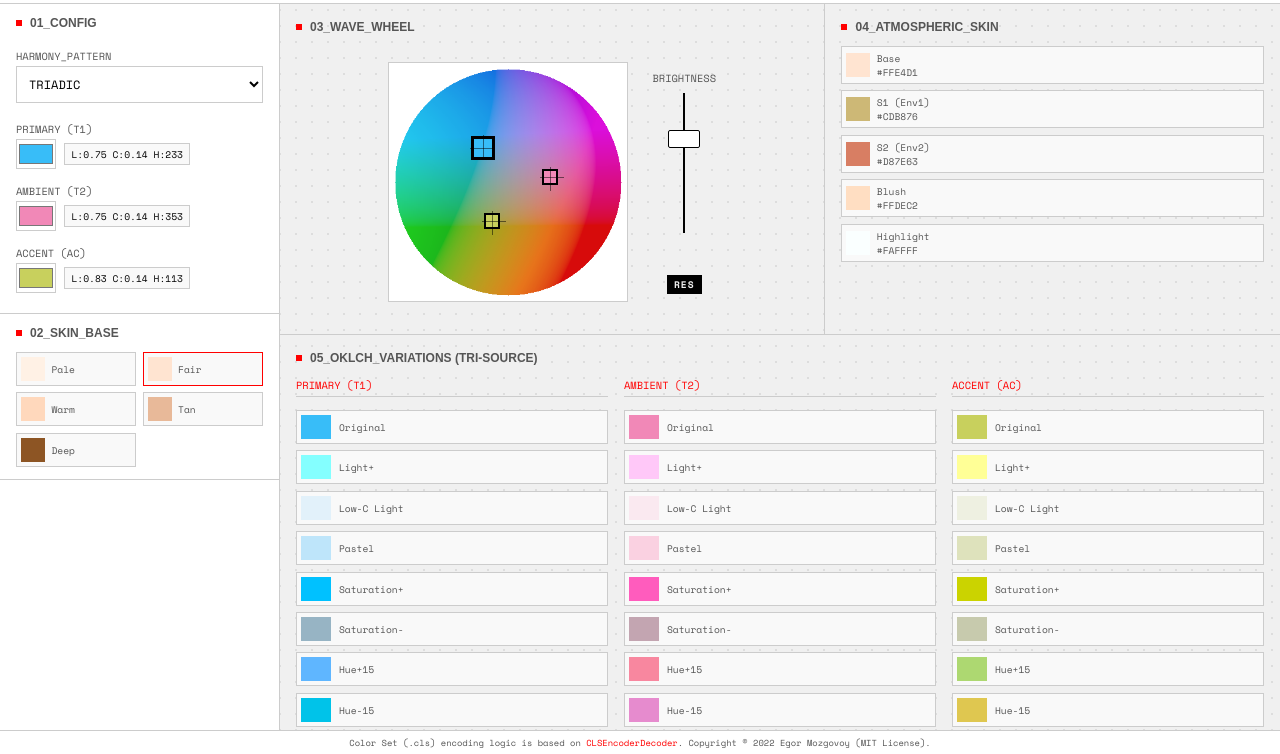
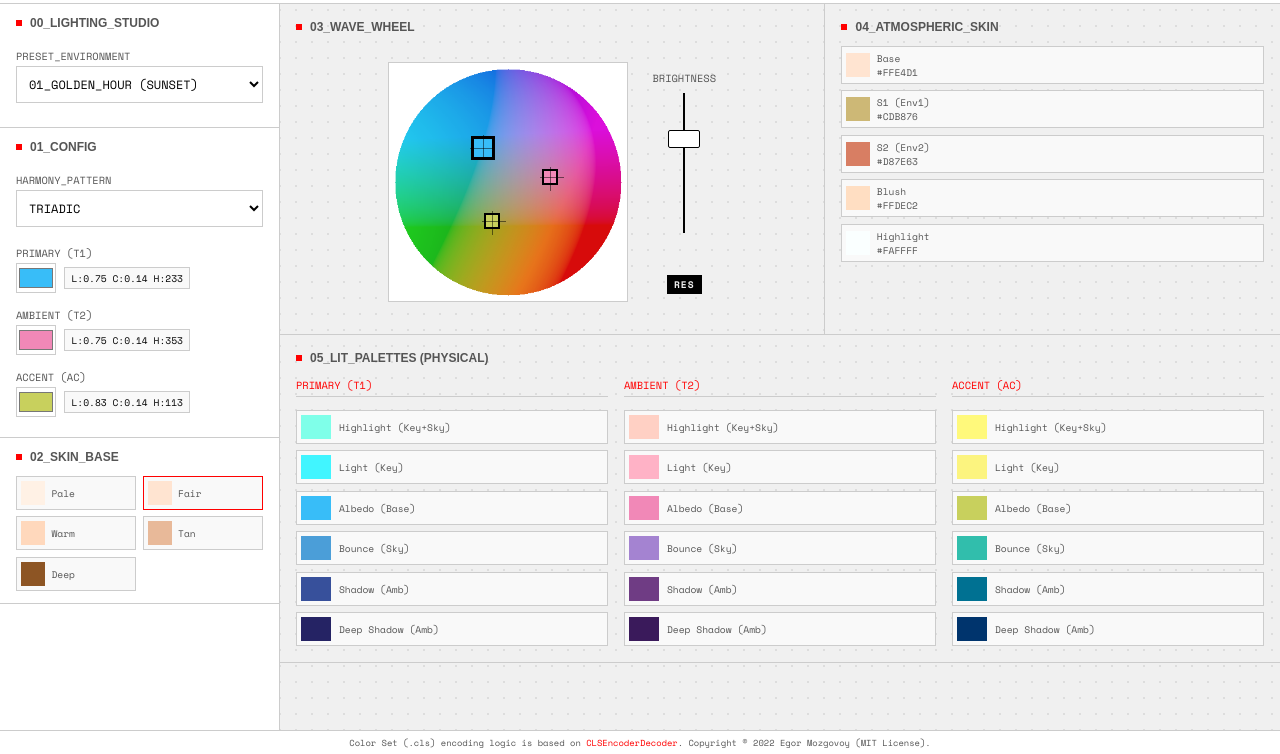
Before and after one commit to dubmiyako/oklch-color-palette, a website built with Vite: page index.html in a window 1280 px wide. Shown: the part 46-800 px from the top of the page. Built offline with nearby package versions, Linux system fonts and the light colour scheme; a web font is replaced by a local one.

Commit message:
feat(lighting): implement physics-based lighting simulation engine with new Custom Studio and Lit Palettes output

```diff
--- a/app.js
+++ b/app.js
@@ -24,6 +24,16 @@ const lightnessSlider = document.getElementById('lightnessSlider');
 const btnResetWheel = document.getElementById('btnResetWheel');
 const htmlEl = document.documentElement;
 
+// Lighting Controls
+const lightingPreset = document.getElementById('lightingPreset');
+const customLightingPanel = document.getElementById('customLightingPanel');
+const keyLightPicker = document.getElementById('keyLightPicker');
+const ambientLightPicker = document.getElementById('ambientLightPicker');
+const skyLightPicker = document.getElementById('skyLightPicker');
+const lchKey = document.getElementById('lchKey');
+const lchAmb = document.getElementById('lchAmb');
+const lchSky = document.getElementById('lchSky');
+
 const skinBases = [
   { name: 'Pale', hex: '#fff1e5' },
   { name: 'Fair', hex: '#ffe4d1' },
@@ -38,11 +48,72 @@ let state = {
   accent: '#fbbf24',
   l: 0.7,
   harmony: 'triadic',
-  skinBase: skinBases[1].hex
+  skinBase: skinBases[1].hex,
+  lightingPreset: 'goldenHour',
+  keyLight: '#FFD599',
+  ambientLight: '#2A2640',
+  skyLight: '#85A8D0'
+};
+
+const LightingPresets = {
+  none: { key: '#FFFFFF', amb: '#000000', sky: '#FFFFFF' },
+  goldenHour: { key: '#FFD599', amb: '#2A2640', sky: '#85A8D0' },
+  nostalgicBlue: { key: '#FFF5D1', amb: '#1F1B38', sky: '#99CCFF' },
+  cloudy: { key: '#E0E5EC', amb: '#4A5060', sky: '#D0D8E0' },
+  cyberpunk: { key: '#FF0055', amb: '#001A33', sky: '#00FFFF' }
 };
 
 let activeHandle = null;
 const MAX_CHROMA = 0.37;
+
+// --- Lighting Engine ---
+function mixHue(h1, h2, amount) {
+  let diff = h2 - h1;
+  if (diff > 180) diff -= 360;
+  else if (diff < -180) diff += 360;
+  let combined = h1 + (diff * amount);
+  if (combined < 0) combined += 360;
+  return combined % 360;
+}
+
+function applyLighting(baseHex, type) {
+  const base = rgbToOklch(hexToRgb(baseHex));
+  const key = rgbToOklch(hexToRgb(state.keyLight));
+  const amb = rgbToOklch(hexToRgb(state.ambientLight));
+  const sky = rgbToOklch(hexToRgb(state.skyLight));
+
+  if (state.lightingPreset === 'none') return baseHex;
+
+  let l = base.l, c = base.c, h = base.h;
+
+  switch(type) {
+    case 'highlight': // Key Light + Sky Bounce
+      l = Math.min(0.98, base.l + (key.l * 0.3) + 0.05);
+      c = Math.min(MAX_CHROMA, base.c + (key.c * 0.1));
+      h = mixHue(base.h, key.h, 0.4);
+      break;
+    case 'light': // Key Light
+      l = Math.min(0.95, base.l + (key.l * 0.15));
+      h = mixHue(base.h, key.h, 0.2);
+      break;
+    case 'shadow': // Ambient Light
+      l = Math.max(0.05, base.l * 0.6);
+      c = base.c * 0.9;
+      h = mixHue(base.h, amb.h, 0.6);
+      break;
+    case 'deepShadow': // Deep Ambient Light
+      l = Math.max(0.02, base.l * 0.4);
+      c = base.c * 0.8;
+      h = mixHue(base.h, amb.h, 0.8);
+      break;
+    case 'bounce': // Sky Ambient
+      l = Math.min(0.95, base.l * 0.7 + (sky.l * 0.2));
+      c = base.c * 0.85;
+      h = mixHue(base.h, sky.h, 0.5);
+      break;
+  }
+  return oklchToHex(l, c, h);
+}
 
 // --- Initialization ---
 function init() {
@@ -54,6 +125,40 @@ function init() {
   // Sync icons for light mode (show moon to switch to dark)
   themeIconSun.classList.add('hidden');
   themeIconMoon.classList.remove('hidden');
+
+  // Lighting Listeners
+  if (lightingPreset) {
+    lightingPreset.addEventListener('change', (e) => {
+      state.lightingPreset = e.target.value;
+      if (state.lightingPreset === 'custom') {
+        customLightingPanel.style.display = 'block';
+      } else {
+        customLightingPanel.style.display = 'none';
+        if (LightingPresets[state.lightingPreset]) {
+          const p = LightingPresets[state.lightingPreset];
+          state.keyLight = p.key;
+          state.ambientLight = p.amb;
+          state.skyLight = p.sky;
+          keyLightPicker.value = p.key;
+          ambientLightPicker.value = p.amb;
+          skyLightPicker.value = p.sky;
+        }
+      }
+      updateUI();
+    });
+  }
+
+  const bindCustomLight = (picker, lightField) => {
+    if (picker) {
+      picker.addEventListener('input', (e) => {
+        state[lightField] = e.target.value;
+        updateUI();
+      });
+    }
+  };
+  bindCustomLight(keyLightPicker, 'keyLight');
+  bindCustomLight(ambientLightPicker, 'ambientLight');
+  bindCustomLight(skyLightPicker, 'skyLight');
 
   // Pickers
   themePicker1.addEventListener('input', (e) => {
@@ -164,6 +269,15 @@ function updateUI() {
   lchDisplay1.textContent = `L:${lch1.l.toFixed(2)} C:${lch1.c.toFixed(2)} H:${lch1.h.toFixed(0)}`;
   lchDisplay2.textContent = `L:${lch2.l.toFixed(2)} C:${lch2.c.toFixed(2)} H:${lch2.h.toFixed(0)}`;
   lchDisplayA.textContent = `L:${lchA.l.toFixed(2)} C:${lchA.c.toFixed(2)} H:${lchA.h.toFixed(0)}`;
+
+  if (lchKey) {
+    const lKey = rgbToOklch(hexToRgb(state.keyLight));
+    const lAmb = rgbToOklch(hexToRgb(state.ambientLight));
+    const lSky = rgbToOklch(hexToRgb(state.skyLight));
+    lchKey.textContent = `H:${lKey.h.toFixed(0)}`;
+    lchAmb.textContent = `H:${lAmb.h.toFixed(0)}`;
+    lchSky.textContent = `H:${lSky.h.toFixed(0)}`;
+  }
 
   renderSkinPalette();
   renderVariationGrid();
@@ -350,28 +464,18 @@ function renderVariationGrid() {
   sources.forEach(src => {
     const col = document.createElement('div'); col.className = 'variation-column';
     col.innerHTML = `<div class="column-header">${src.name}</div>`;
-    const lch = rgbToOklch(hexToRgb(src.hex));
+
+    // Instead of naive HSL manipulation, use Physics-Based Lighting Simulation.
     const vars = [
-      { n: 'Original', l: lch.l, c: lch.c, h: lch.h },
-      { n: 'Light+', l: Math.min(1, lch.l + 0.2), c: lch.c, h: lch.h },
-      { n: 'Dark-', l: Math.max(0, lch.l - 0.2), c: lch.c, h: lch.h },
-      { n: 'Saturation+', l: lch.l, c: Math.min(MAX_CHROMA, lch.c + 0.1), h: lch.h },
-      { n: 'Saturation-', l: lch.l, c: Math.max(0, lch.c - 0.1), h: lch.h },
-      { n: 'Hue+15', l: lch.l, c: lch.c, h: (lch.h + 15) % 360 },
-      { n: 'Hue-15', l: lch.l, c: lch.c, h: (lch.h - 15 + 360) % 360 },
-      { n: 'Pastel', l: 0.9, c: 0.05, h: lch.h },
-      { n: 'Deep', l: 0.4, c: 0.2, h: lch.h },
-      { n: 'Ambient Mix', l: lch.l * 0.8, c: lch.c, h: (lch.h + 30) % 360 },
-      { n: 'Low-C Light', l: 0.95, c: 0.02, h: lch.h },
-      { n: 'Cold Mix', l: lch.l, c: lch.c, h: (lch.h + 180) % 360 }
+      { n: 'Highlight (Key+Sky)', hx: applyLighting(src.hex, 'highlight') },
+      { n: 'Light (Key)', hx: applyLighting(src.hex, 'light') },
+      { n: 'Albedo (Base)', hx: src.hex },
+      { n: 'Bounce (Sky)', hx: applyLighting(src.hex, 'bounce') },
+      { n: 'Shadow (Amb)', hx: applyLighting(src.hex, 'shadow') },
+      { n: 'Deep Shadow (Amb)', hx: applyLighting(src.hex, 'deepShadow') }
     ];
 
-    // Originalを先頭に固定し、残りを明度順（降順）でソート
-    const original = vars.shift();
-    vars.sort((a, b) => b.l - a.l);
-    const sortedVars = [original, ...vars];
-
-    sortedVars.forEach(v => col.appendChild(createMiniChip(oklchToHex(v.l, v.c, v.h), v.n)));
+    vars.forEach(v => col.appendChild(createMiniChip(v.hx, v.n)));
     variationGrid.appendChild(col);
   });
 }
--- a/index.html
+++ b/index.html
@@ -41,6 +41,44 @@
     <main class="container">
         <!-- Sidebar: Compact Config -->
         <aside class="sidebar">
+            <section class="card industrial compact animate-in">
+                <h2 class="card-title">00_LIGHTING_STUDIO</h2>
+                <div class="control-group">
+                    <label class="control-label">PRESET_ENVIRONMENT</label>
+                    <select id="lightingPreset" class="select-input">
+                        <option value="none">00_NEUTRAL (OFF)</option>
+                        <option value="goldenHour" selected>01_GOLDEN_HOUR (SUNSET)</option>
+                        <option value="nostalgicBlue">02_NOSTALGIC_BLUE (DAYTIME)</option>
+                        <option value="cloudy">03_OVERCAST (DIFFUSED)</option>
+                        <option value="cyberpunk">04_NEON_CYBERPUNK</option>
+                        <option value="custom">99_CUSTOM_LIGHTING</option>
+                    </select>
+                </div>
+                <div id="customLightingPanel" style="display: none;">
+                    <div class="control-group tighter">
+                        <label class="control-label">KEY_LIGHT (SUN/MAIN)</label>
+                        <div class="picker-row">
+                            <input type="color" id="keyLightPicker" value="#FFD599">
+                            <span class="lch-display" id="lchKey"></span>
+                        </div>
+                    </div>
+                    <div class="control-group tighter">
+                        <label class="control-label">AMBIENT_SHADOW (ENV)</label>
+                        <div class="picker-row">
+                            <input type="color" id="ambientLightPicker" value="#2A2640">
+                            <span class="lch-display" id="lchAmb"></span>
+                        </div>
+                    </div>
+                    <div class="control-group tighter">
+                        <label class="control-label">SKY_AMBIENT (BOUNCE)</label>
+                        <div class="picker-row">
+                            <input type="color" id="skyLightPicker" value="#85A8D0">
+                            <span class="lch-display" id="lchSky"></span>
+                        </div>
+                    </div>
+                </div>
+            </section>
+
             <section class="card industrial compact animate-in" style="animation-delay: 0.1s;">
                 <h2 class="card-title">01_CONFIG</h2>
 
@@ -115,7 +153,7 @@
             </div>
 
             <div class="card industrial variations-section animate-in" style="animation-delay: 0.5s;">
-                <h2 class="card-title">05_OKLCH_VARIATIONS (TRI-SOURCE)</h2>
+                <h2 class="card-title">05_LIT_PALETTES (PHYSICAL)</h2>
                 <div id="variationGrid" class="variation-columns">
                     <!-- Filled by JS: 3 columns for T1, T2, AC -->
                 </div>
```
